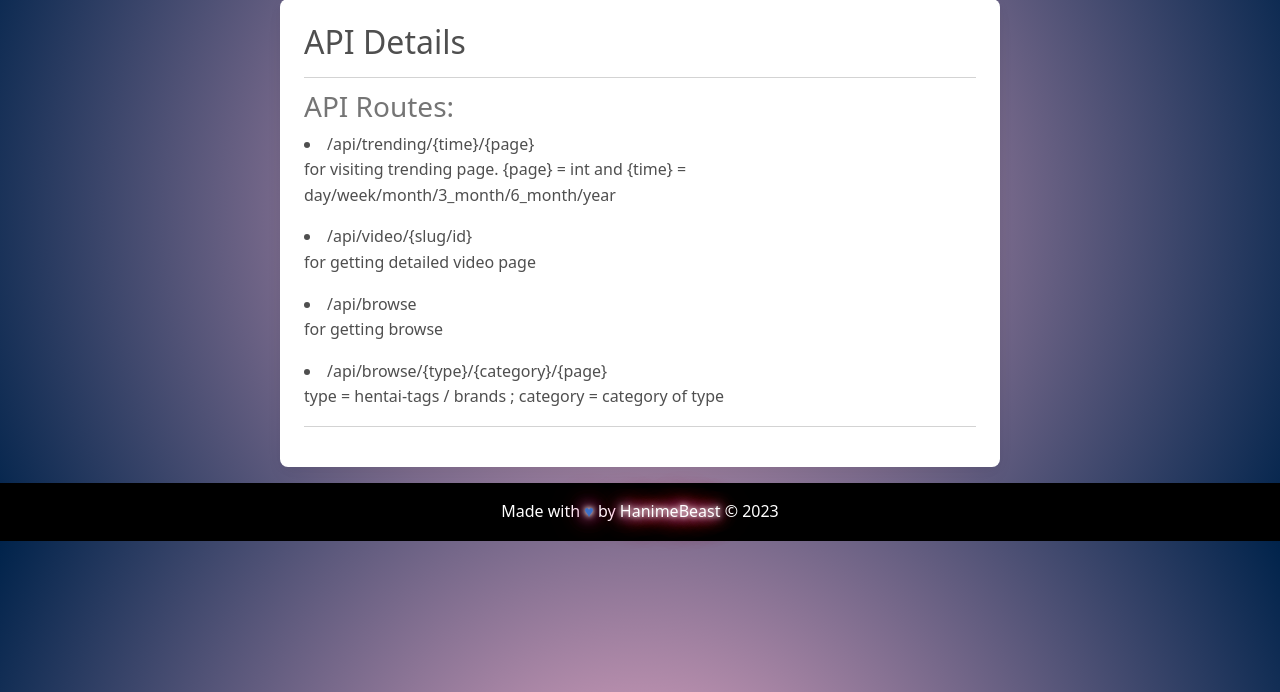
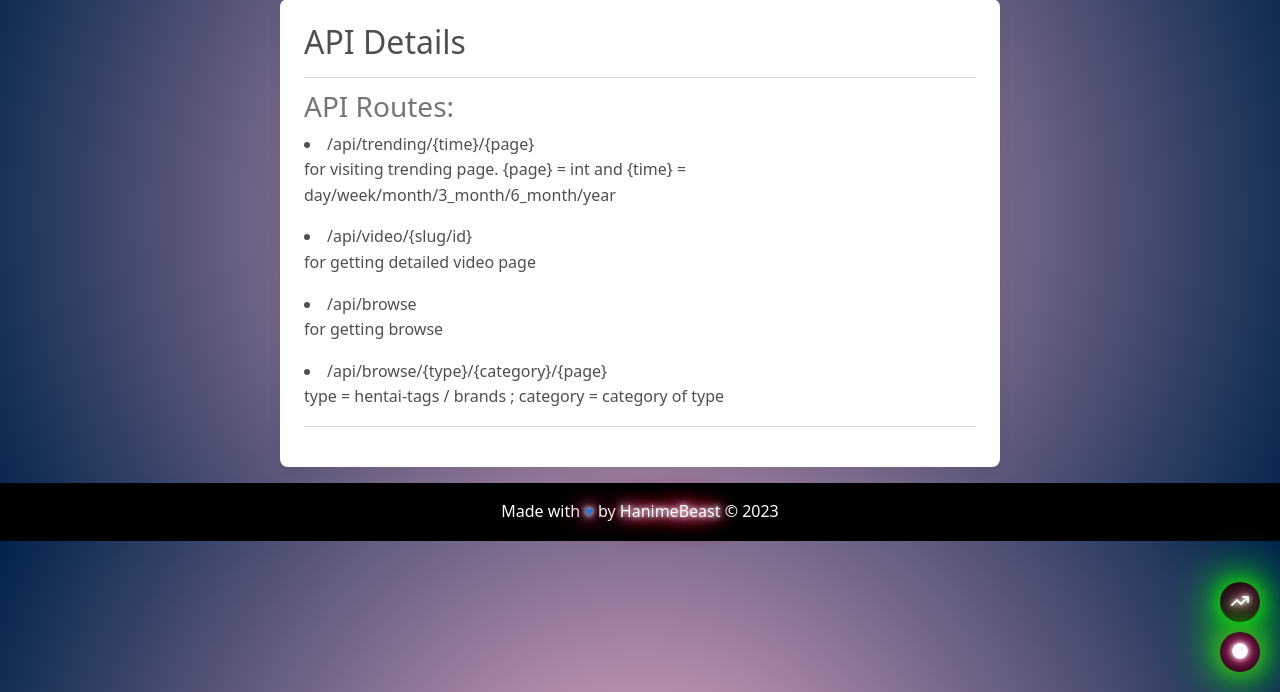
Before and after one commit to hanimebeast/hanime, a Flask app: template templates/api.html in a window 1280 px wide. Shown: the part 108-800 px from the top of the page. Run offline with Flask 3, Linux system fonts and the light colour scheme; the template is opened without the code that fills it, so the values that code supplies are empty; some libraries are stand-ins or nearby versions.

Commit message:
Update base.html
css

```diff
--- a/templates/base.html
+++ b/templates/base.html
@@ -88,6 +88,57 @@ font-family: system-ui;" >
     </div>
 
 
+    <style>
+
+        .floating-buttons {
+            position: fixed;
+            right: 20px;
+            bottom: 20px;
+            display: flex;
+            flex-direction: column;
+            gap: 10px;
+        }
+
+        .floating-button {
+            background-color: #111;
+            color: #fff;
+            border: none;
+            border-radius: 50%;
+            width: 40px;
+            height: 40px;
+            display: flex;
+            align-items: center;
+            justify-content: center;
+            box-shadow: 0 4px 8px rgba(0, 0, 0, 0.3);
+            cursor: pointer;
+            animation: neon-glow 2s infinite alternate;
+        }
+
+        @keyframes neon-glow {
+            0% {
+                box-shadow: 0 0 10px #00ff00, 0 0 20px #00ff00, 0 0 30px #00ff00;
+            }
+            100% {
+                box-shadow: 0 0 20px #00ff00, 0 0 40px #00ff00, 0 0 60px #00ff00;
+            }
+        }
+    </style>
+
+    <div class="floating-buttons">
+        <button class="floating-button"><a href="/trending/month/0" class="text-white neon"><i class="fa-solid fa-arrow-trend-up"></i></a></button>
+        <button class="floating-button"><a href="/browse" class="text-white neon"><i class="fa-brands fa-safari"></i></a></button>
+    </div>
+
+
+
+
+
+
+
+
+
+
+
 <footer class="bg-black text-white text-center py-3 mt-3" style=" width: 100%;">
         Made with <span class="text-danger neon"><a href="https://t.me/immodded" target="_blank">&hearts;</a></span> by <a href="https://github.com/hanimebeast/hanimeapi" class="text-white neon" target="_blank">HanimeBeast</a> &copy; <script>document.write(new Date().getFullYear())</script>
     </footer>
```
